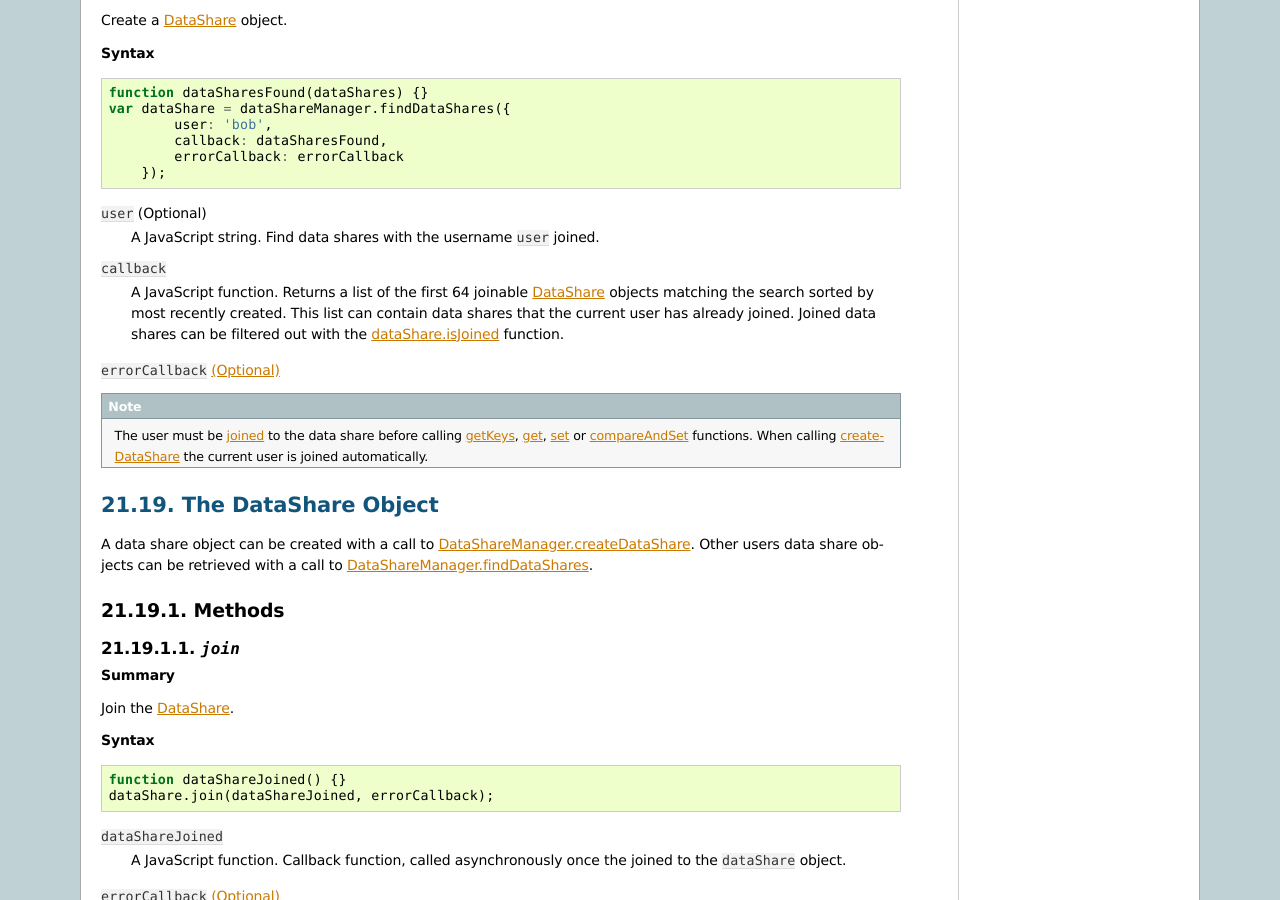
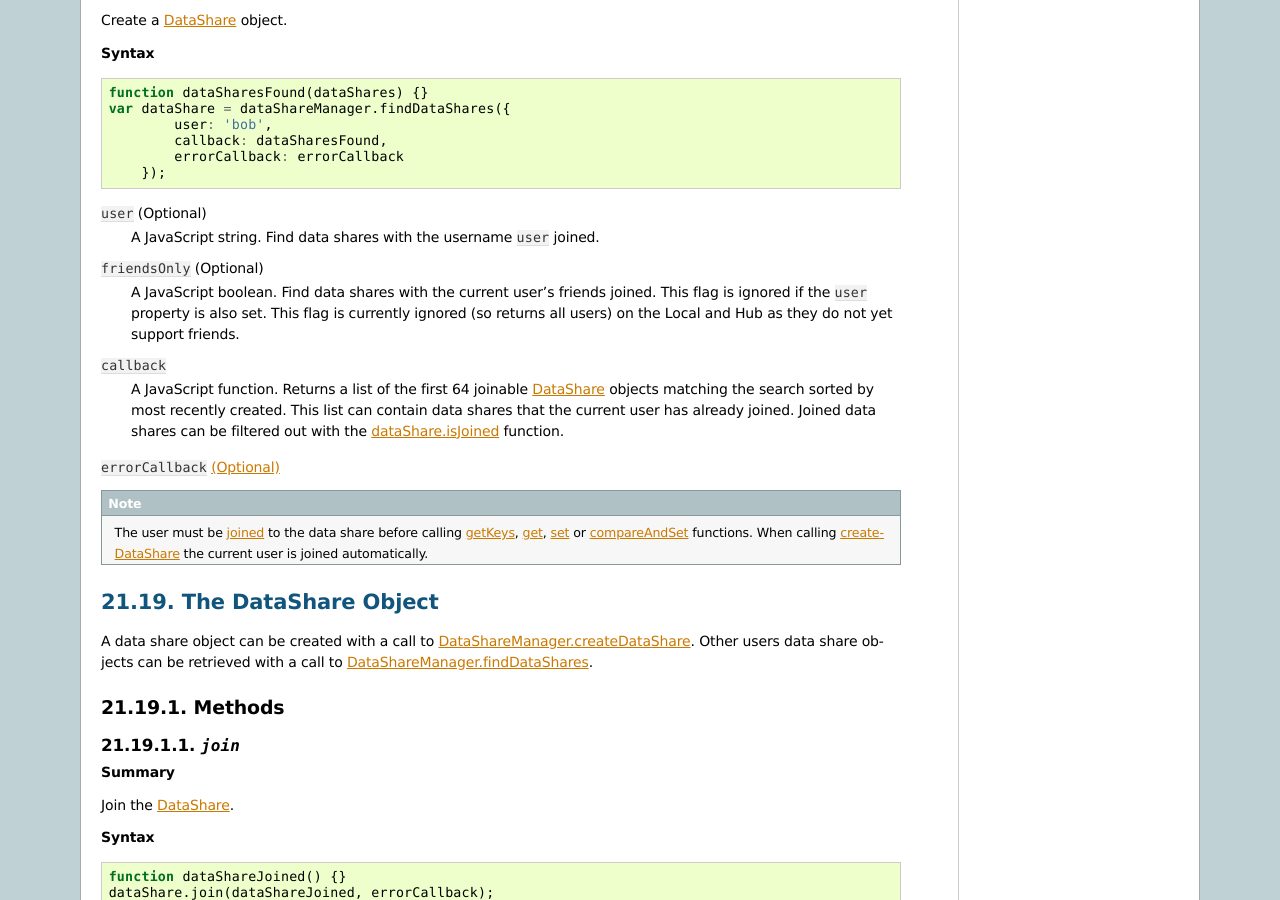
Before and after one commit to turbulenz/turbulenz_engine, a Sphinx documentation site: the page built from docs/source/turbulenz_services/datashare_api.rst, in a window 1280 px wide and 900 px high, scrolled down 4528 px. Built offline with Sphinx 7.4.7, drawn with Linux system fonts in a browser that asks for light colours.

Commit message:
Added friends only filter (only supported on Gamesite)

```diff
--- a/docs/source/turbulenz_services/datashare_api.rst
+++ b/docs/source/turbulenz_services/datashare_api.rst
@@ -329,6 +329,12 @@ Create a :ref:`DataShare <datashare>` object.
 ``user`` (Optional)
     A JavaScript string.
     Find data shares with the username ``user`` joined.
+
+``friendsOnly`` (Optional)
+    A JavaScript boolean.
+    Find data shares with the current user's friends joined.
+    This flag is ignored if the ``user`` property is also set.
+    This flag is currently ignored (so returns all users) on the Local and Hub as they do not yet support friends.
 
 ``callback``
     A JavaScript function.
```
Also changed, not shown: 1 other file.
